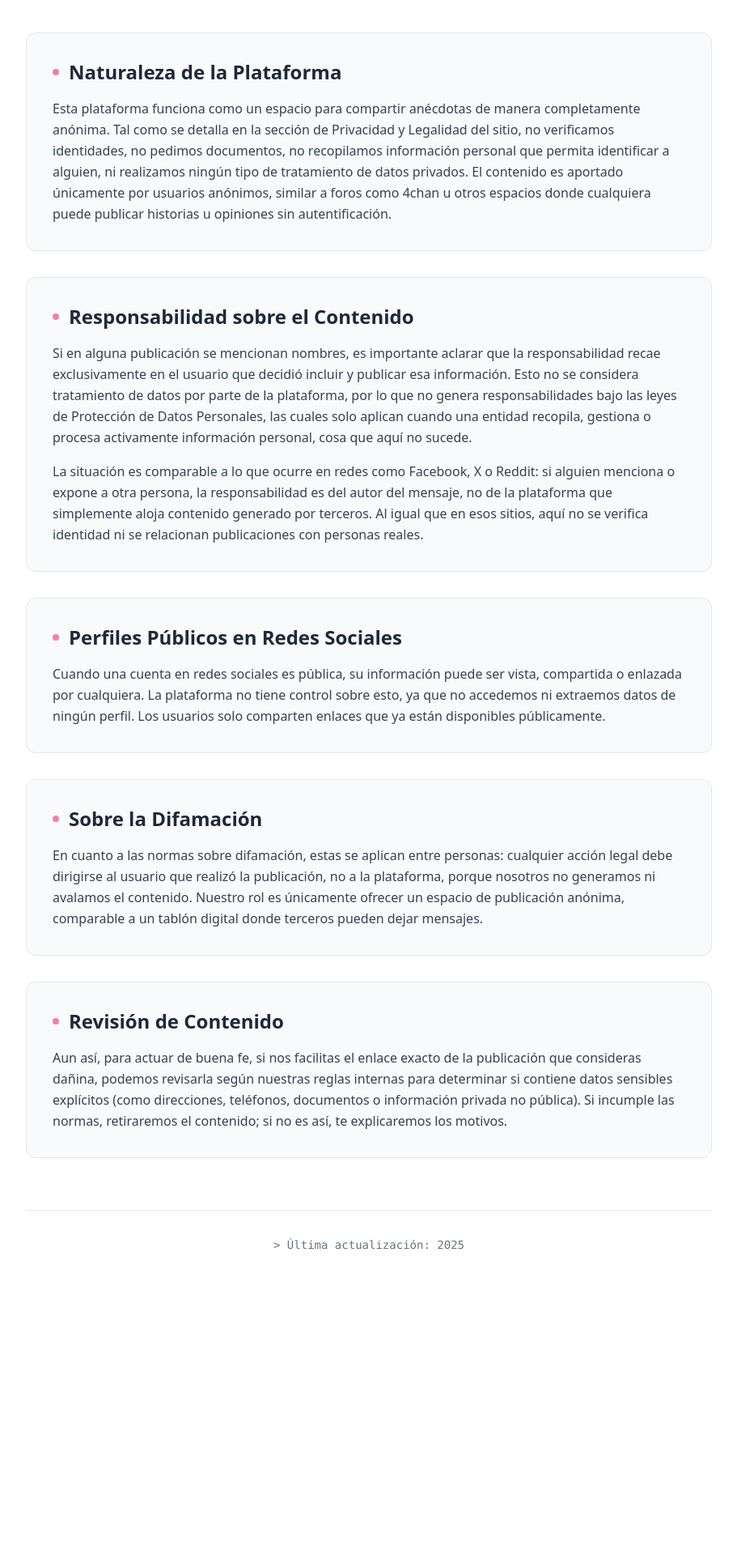
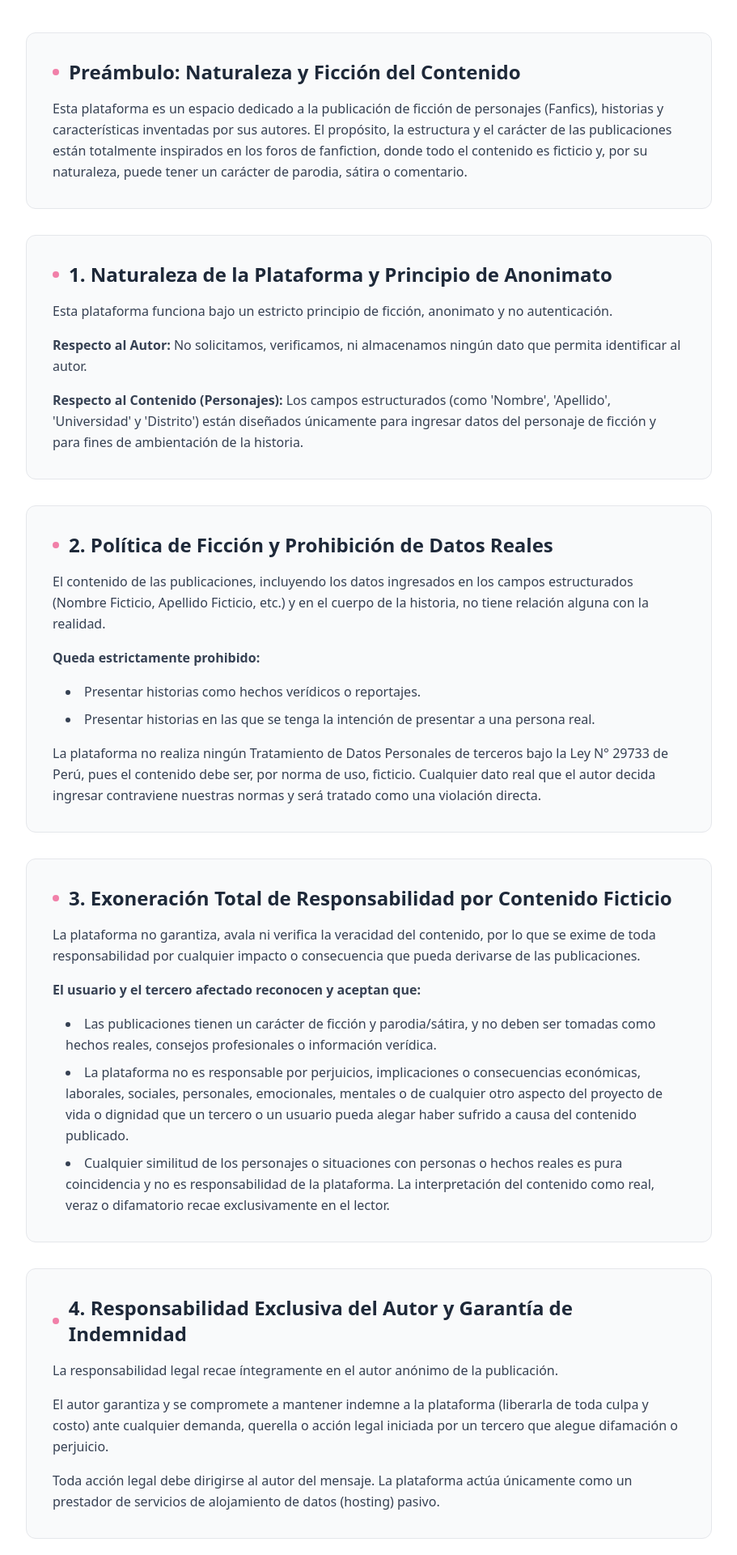
Before and after one commit to AkiraGit19/TOP-SECRET, a React (Vite) app: page /marco-legal in a window 1280 px wide. Shown: the part 220-2140 px from the top of the page at 81% size, without its empty margins (184-1095 px from the left). Before the commit the page ends 1863 px from the top, so only its background shows below. Built offline with nearby package versions, Linux system fonts and the light colour scheme; no server answers.

Commit message:
cambios legales

```diff
--- a/src/pages/MarcoLegalPage.tsx
+++ b/src/pages/MarcoLegalPage.tsx
@@ -12,70 +12,116 @@ const MarcoLegalPage = () => {
 
         {/* Contenido */}
         <div className="space-y-8">
-          {/* Naturaleza de la Plataforma */}
+          {/* Preámbulo */}
           <section className="bg-gray-50 border border-gray-200 rounded-xl p-8 hover:border-[#f499ba]/30 transition-all duration-300">
             <h2 className="text-2xl font-bold text-gray-800 mb-4 flex items-center">
               <span className="w-2 h-2 bg-[#f180a9] rounded-full mr-3"></span>
-              Naturaleza de la Plataforma
+              Preámbulo: Naturaleza y Ficción del Contenido
             </h2>
             <div className="prose prose-gray max-w-none">
               <p className="text-gray-700 leading-relaxed">
-                Esta plataforma funciona como un espacio para compartir anécdotas de manera completamente anónima. Tal como se detalla en la sección de Privacidad y Legalidad del sitio, no verificamos identidades, no pedimos documentos, no recopilamos información personal que permita identificar a alguien, ni realizamos ningún tipo de tratamiento de datos privados. El contenido es aportado únicamente por usuarios anónimos, similar a foros como 4chan u otros espacios donde cualquiera puede publicar historias u opiniones sin autentificación.
+                Esta plataforma es un espacio dedicado a la publicación de ficción de personajes (Fanfics), historias y características inventadas por sus autores. El propósito, la estructura y el carácter de las publicaciones están totalmente inspirados en los foros de fanfiction, donde todo el contenido es ficticio y, por su naturaleza, puede tener un carácter de parodia, sátira o comentario.
               </p>
             </div>
           </section>
 
-          {/* Responsabilidad sobre el Contenido */}
+          {/* 1. Naturaleza de la Plataforma y Principio de Anonimato */}
           <section className="bg-gray-50 border border-gray-200 rounded-xl p-8 hover:border-[#f499ba]/30 transition-all duration-300">
             <h2 className="text-2xl font-bold text-gray-800 mb-4 flex items-center">
               <span className="w-2 h-2 bg-[#f180a9] rounded-full mr-3"></span>
-              Responsabilidad sobre el Contenido
+              1. Naturaleza de la Plataforma y Principio de Anonimato
             </h2>
             <div className="prose prose-gray max-w-none space-y-4">
               <p className="text-gray-700 leading-relaxed">
-                Si en alguna publicación se mencionan nombres, es importante aclarar que la responsabilidad recae exclusivamente en el usuario que decidió incluir y publicar esa información. Esto no se considera tratamiento de datos por parte de la plataforma, por lo que no genera responsabilidades bajo las leyes de Protección de Datos Personales, las cuales solo aplican cuando una entidad recopila, gestiona o procesa activamente información personal, cosa que aquí no sucede.
+                Esta plataforma funciona bajo un estricto principio de ficción, anonimato y no autenticación.
               </p>
               <p className="text-gray-700 leading-relaxed">
-                La situación es comparable a lo que ocurre en redes como Facebook, X o Reddit: si alguien menciona o expone a otra persona, la responsabilidad es del autor del mensaje, no de la plataforma que simplemente aloja contenido generado por terceros. Al igual que en esos sitios, aquí no se verifica identidad ni se relacionan publicaciones con personas reales.
+                <strong>Respecto al Autor:</strong> No solicitamos, verificamos, ni almacenamos ningún dato que permita identificar al autor.
+              </p>
+              <p className="text-gray-700 leading-relaxed">
+                <strong>Respecto al Contenido (Personajes):</strong> Los campos estructurados (como 'Nombre', 'Apellido', 'Universidad' y 'Distrito') están diseñados únicamente para ingresar datos del personaje de ficción y para fines de ambientación de la historia.
               </p>
             </div>
           </section>
 
-          {/* Perfiles Públicos en Redes Sociales */}
+          {/* 2. Política de Ficción y Prohibición de Datos Reales */}
           <section className="bg-gray-50 border border-gray-200 rounded-xl p-8 hover:border-[#f499ba]/30 transition-all duration-300">
             <h2 className="text-2xl font-bold text-gray-800 mb-4 flex items-center">
               <span className="w-2 h-2 bg-[#f180a9] rounded-full mr-3"></span>
-              Perfiles Públicos en Redes Sociales
+              2. Política de Ficción y Prohibición de Datos Reales
             </h2>
-            <div className="prose prose-gray max-w-none">
+            <div className="prose prose-gray max-w-none space-y-4">
               <p className="text-gray-700 leading-relaxed">
-                Cuando una cuenta en redes sociales es pública, su información puede ser vista, compartida o enlazada por cualquiera. La plataforma no tiene control sobre esto, ya que no accedemos ni extraemos datos de ningún perfil. Los usuarios solo comparten enlaces que ya están disponibles públicamente.
+                El contenido de las publicaciones, incluyendo los datos ingresados en los campos estructurados (Nombre Ficticio, Apellido Ficticio, etc.) y en el cuerpo de la historia, no tiene relación alguna con la realidad.
+              </p>
+              <p className="text-gray-700 leading-relaxed">
+                <strong>Queda estrictamente prohibido:</strong>
+              </p>
+              <ul className="list-disc list-inside text-gray-700 leading-relaxed space-y-2 ml-4">
+                <li>Presentar historias como hechos verídicos o reportajes.</li>
+                <li>Presentar historias en las que se tenga la intención de presentar a una persona real.</li>
+              </ul>
+              <p className="text-gray-700 leading-relaxed">
+                La plataforma no realiza ningún Tratamiento de Datos Personales de terceros bajo la Ley N° 29733 de Perú, pues el contenido debe ser, por norma de uso, ficticio. Cualquier dato real que el autor decida ingresar contraviene nuestras normas y será tratado como una violación directa.
               </p>
             </div>
           </section>
 
-          {/* Sobre la Difamación */}
+          {/* 3. Exoneración Total de Responsabilidad por Contenido Ficticio */}
           <section className="bg-gray-50 border border-gray-200 rounded-xl p-8 hover:border-[#f499ba]/30 transition-all duration-300">
             <h2 className="text-2xl font-bold text-gray-800 mb-4 flex items-center">
               <span className="w-2 h-2 bg-[#f180a9] rounded-full mr-3"></span>
-              Sobre la Difamación
+              3. Exoneración Total de Responsabilidad por Contenido Ficticio
             </h2>
-            <div className="prose prose-gray max-w-none">
+            <div className="prose prose-gray max-w-none space-y-4">
               <p className="text-gray-700 leading-relaxed">
-                En cuanto a las normas sobre difamación, estas se aplican entre personas: cualquier acción legal debe dirigirse al usuario que realizó la publicación, no a la plataforma, porque nosotros no generamos ni avalamos el contenido. Nuestro rol es únicamente ofrecer un espacio de publicación anónima, comparable a un tablón digital donde terceros pueden dejar mensajes.
+                La plataforma no garantiza, avala ni verifica la veracidad del contenido, por lo que se exime de toda responsabilidad por cualquier impacto o consecuencia que pueda derivarse de las publicaciones.
+              </p>
+              <p className="text-gray-700 leading-relaxed">
+                <strong>El usuario y el tercero afectado reconocen y aceptan que:</strong>
+              </p>
+              <ul className="list-disc list-inside text-gray-700 leading-relaxed space-y-2 ml-4">
+                <li>Las publicaciones tienen un carácter de ficción y parodia/sátira, y no deben ser tomadas como hechos reales, consejos profesionales o información verídica.</li>
+                <li>La plataforma no es responsable por perjuicios, implicaciones o consecuencias económicas, laborales, sociales, personales, emocionales, mentales o de cualquier otro aspecto del proyecto de vida o dignidad que un tercero o un usuario pueda alegar haber sufrido a causa del contenido publicado.</li>
+                <li>Cualquier similitud de los personajes o situaciones con personas o hechos reales es pura coincidencia y no es responsabilidad de la plataforma. La interpretación del contenido como real, veraz o difamatorio recae exclusivamente en el lector.</li>
+              </ul>
+            </div>
+          </section>
+
+          {/* 4. Responsabilidad Exclusiva del Autor y Garantía de Indemnidad */}
+          <section className="bg-gray-50 border border-gray-200 rounded-xl p-8 hover:border-[#f499ba]/30 transition-all duration-300">
+            <h2 className="text-2xl font-bold text-gray-800 mb-4 flex items-center">
+              <span className="w-2 h-2 bg-[#f180a9] rounded-full mr-3"></span>
+              4. Responsabilidad Exclusiva del Autor y Garantía de Indemnidad
+            </h2>
+            <div className="prose prose-gray max-w-none space-y-4">
+              <p className="text-gray-700 leading-relaxed">
+                La responsabilidad legal recae íntegramente en el autor anónimo de la publicación.
+              </p>
+              <p className="text-gray-700 leading-relaxed">
+                El autor garantiza y se compromete a mantener indemne a la plataforma (liberarla de toda culpa y costo) ante cualquier demanda, querella o acción legal iniciada por un tercero que alegue difamación o perjuicio.
+              </p>
+              <p className="text-gray-700 leading-relaxed">
+                Toda acción legal debe dirigirse al autor del mensaje. La plataforma actúa únicamente como un prestador de servicios de alojamiento de datos (hosting) pasivo.
               </p>
             </div>
           </section>
 
-          {/* Revisión de Contenido */}
+          {/* 5. Procedimiento de Aviso y Retirada */}
           <section className="bg-gray-50 border border-gray-200 rounded-xl p-8 hover:border-[#f499ba]/30 transition-all duration-300">
             <h2 className="text-2xl font-bold text-gray-800 mb-4 flex items-center">
               <span className="w-2 h-2 bg-[#f180a9] rounded-full mr-3"></span>
-              Revisión de Contenido
+              5. Procedimiento de Aviso y Retirada (Deber de Diligencia)
             </h2>
-            <div className="prose prose-gray max-w-none">
+            <div className="prose prose-gray max-w-none space-y-4">
               <p className="text-gray-700 leading-relaxed">
-                Aun así, para actuar de buena fe, si nos facilitas el enlace exacto de la publicación que consideras dañina, podemos revisarla según nuestras reglas internas para determinar si contiene datos sensibles explícitos (como direcciones, teléfonos, documentos o información privada no pública). Si incumple las normas, retiraremos el contenido; si no es así, te explicaremos los motivos.
+                Para mantener la buena fe, si una publicación incumple las normas o utiliza datos sensibles, se puede notificar el enlace exacto.
+              </p>
+              <p className="text-gray-700 leading-relaxed">
+                <strong>Retirada Obligatoria:</strong> Se retirará inmediatamente cualquier publicación que haga alusión a la no ficción de los personajes de los que se pueda hablar en el foro como por ejemplo datos sensibles explícitos no públicos o públicos de terceros (direcciones, números de teléfono, DNI, datos financieros).
+              </p>
+              <p className="text-gray-700 leading-relaxed">
+                <strong>Retirada por Orden Judicial:</strong> En casos de controversia por difamación o daño a la dignidad, la plataforma acatará sin objeción toda orden judicial o requerimiento oficial y vinculante de una autoridad competente de Perú. En ausencia de una orden, la plataforma aplicará su criterio interno, priorizando el principio de ficción y parodia.
               </p>
             </div>
           </section>
```
Also changed, not shown: src/components/PersonaForm.tsx (+46 -1 lines).
